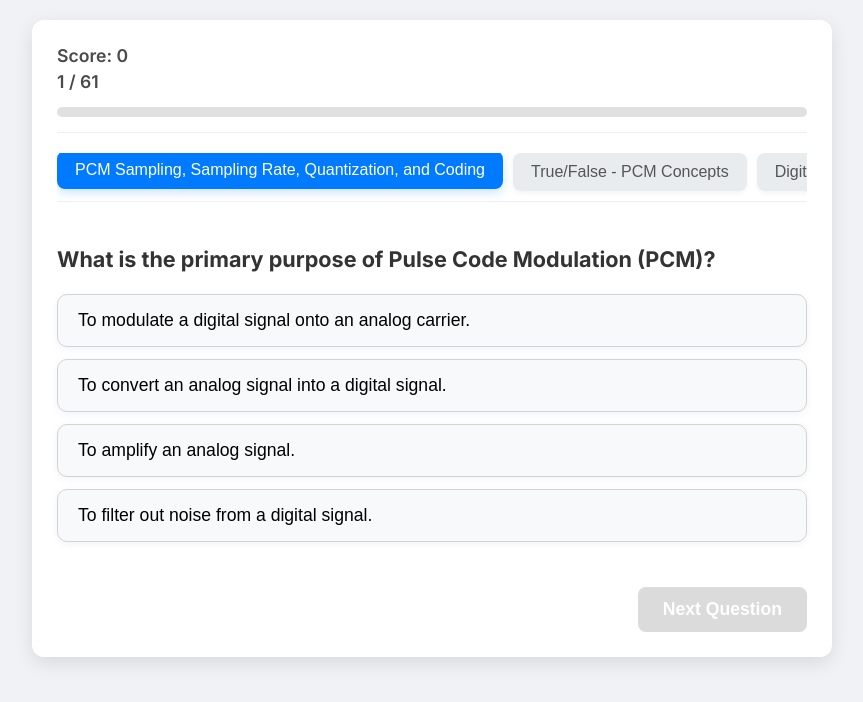
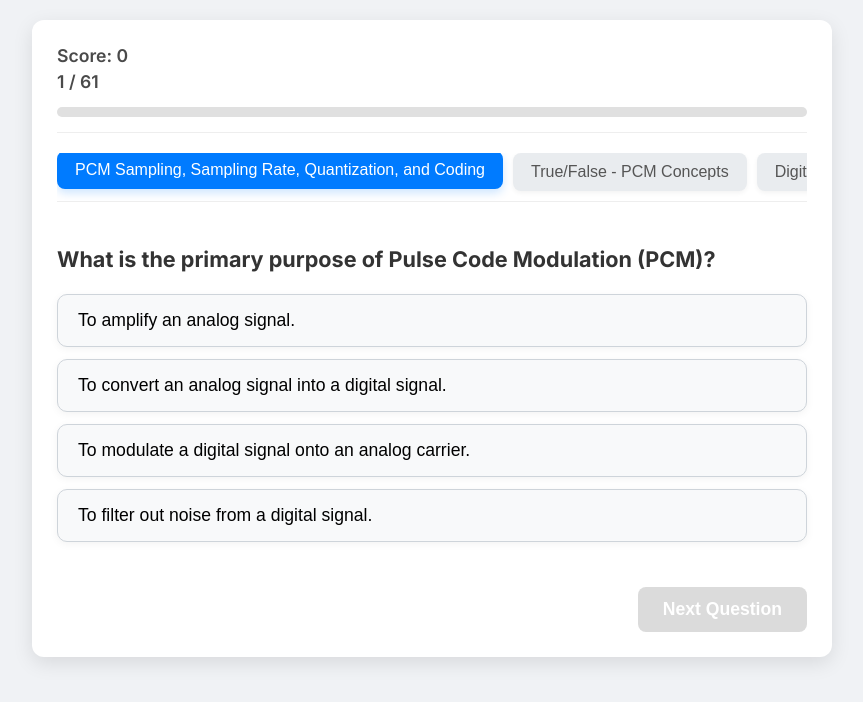
Before and after one commit to eldrinichie/Comms, a plain HTML site: page index.html in a window 1280 px wide. Shown: the whole page, without its empty margins (208-1071 px from the left). Drawn offline with Linux system fonts and the light colour scheme.

Commit message:
Update index.html

```diff
--- a/index.html
+++ b/index.html
@@ -1642,7 +1642,7 @@
          */
         function switchTab(topic) {
             // Update active tab styling
-            document.querySelectorAll('.tab-button').forEach(button => {
+           document.querySelectorAll('.tab-button').forEach(button => {
                 button.classList.remove('active');
             });
             const activeTabButton = document.querySelector(`.tab-button[data-topic="${topic}"]`);
@@ -1652,6 +1652,11 @@
 
             state.activeTab = topic;
             state.filteredQuestions = quizData.filter(q => q.topic === topic);
+            shuffleArray(state.filteredQuestions);
+            shuffleChoicesInQuestions(state.filteredQuestions);
+
+            state.activeTab = topic;
+            state.filteredQuestions = quizData.filter(q => q.topic === topic);
             state.currentQuestionIndex = 0;
             state.score = 0;
             state.answerLocked = false;
@@ -1661,6 +1666,17 @@
             updateScoreDisplay();
             updateProgressBar();
         }
+
+        function shuffleChoicesInQuestions(questions) {
+            questions.forEach(q => {
+                if (q.type !== 'tf') { // Don't shuffle True/False
+                    const correctAnswerText = q.options[q.correctAnswer];
+                    shuffleArray(q.options);
+                    q.correctAnswer = q.options.indexOf(correctAnswerText); // Update index
+                }
+            });
+        }
+
 
         /**
          * Renders the current question and its options to the DOM.
@@ -1808,6 +1824,14 @@
             nextButton.disabled = true;
         }
 
+        function shuffleArray(array) {
+            for (let i = array.length - 1; i > 0; i--) {
+                const j = Math.floor(Math.random() * (i + 1));
+                [array[i], array[j]] = [array[j], array[i]];
+            }
+        }
+
+
         // Initialize the app when the DOM is fully loaded
         document.addEventListener('DOMContentLoaded', initializeApp);
     </script>
```
